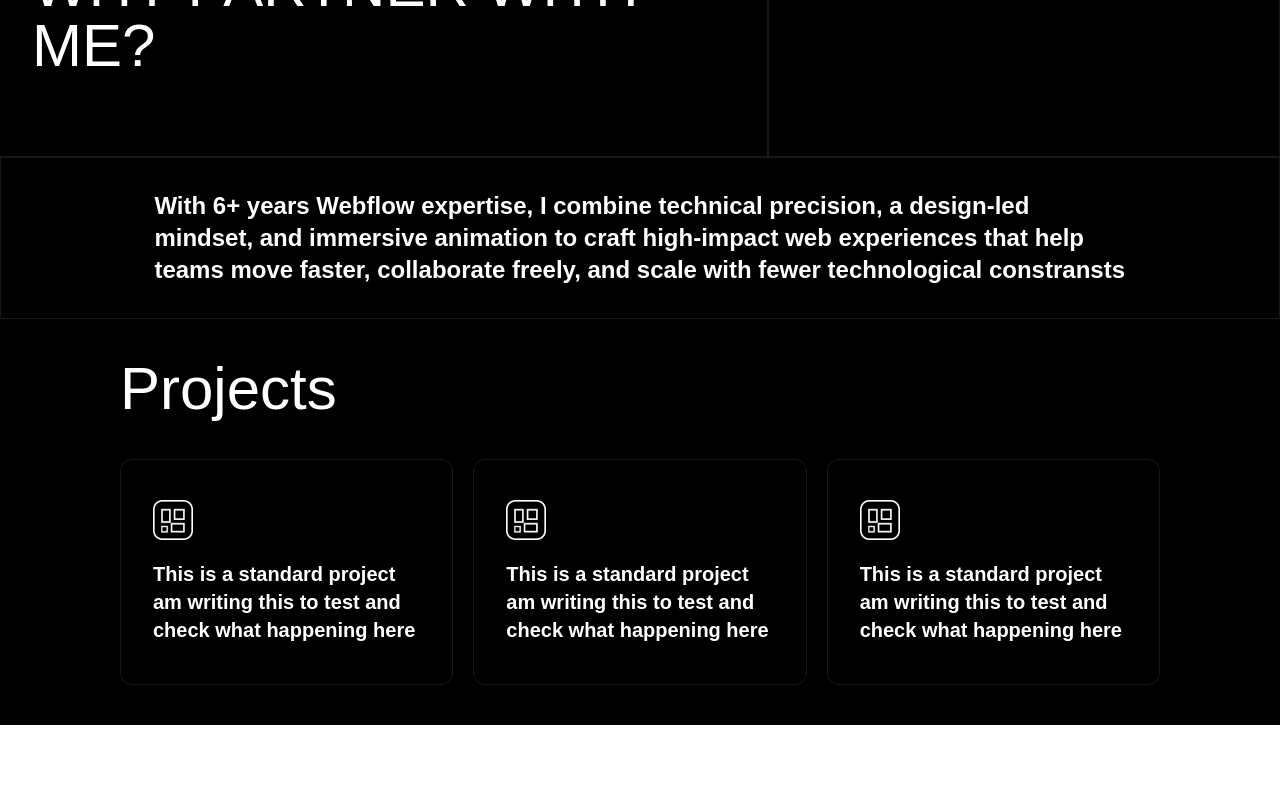
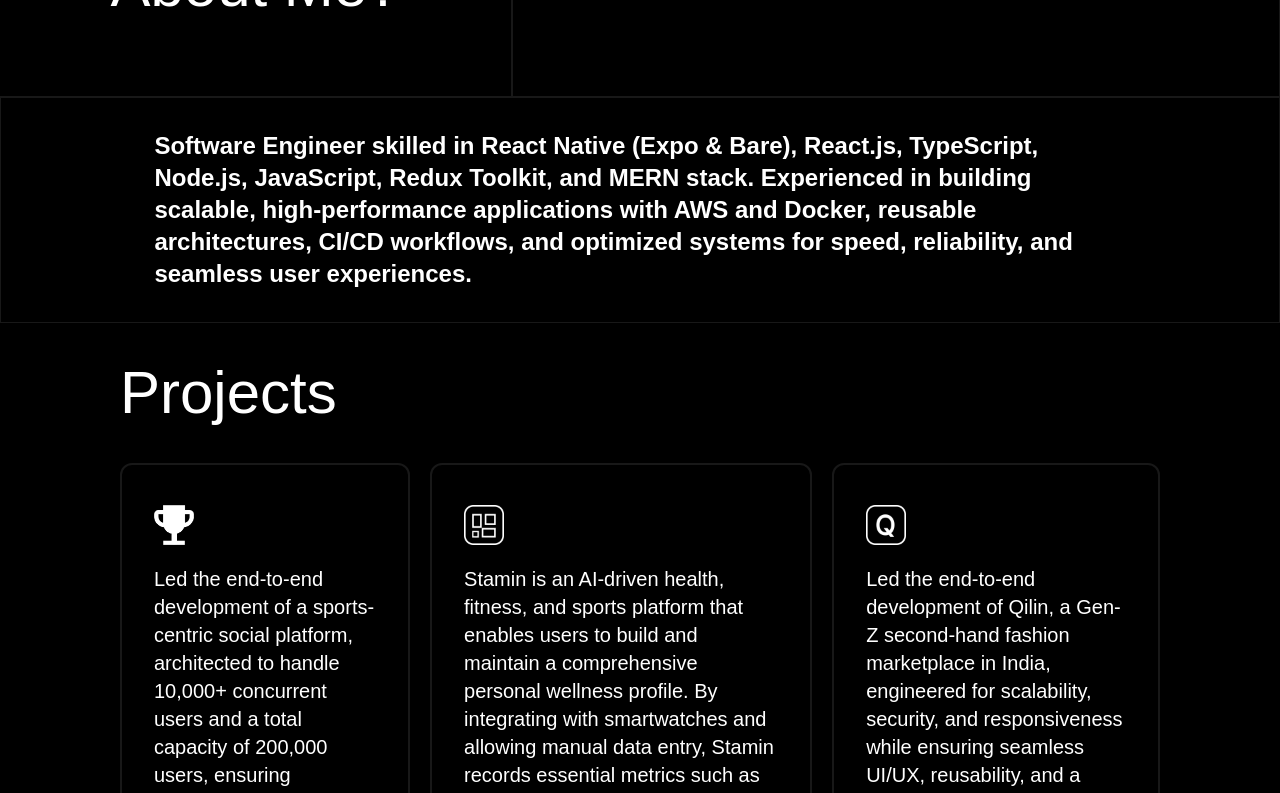
Before and after one commit to Masterravi2000/web-nextjs, a Next.js app: page / in a window 1280 px wide. Shown: the part 4020-4813 px from the top of the page. Before the commit the page ends 4745 px from the top, so only its background shows below. Built offline with nearby package versions, Linux system fonts and the light colour scheme.

Commit message:
Refactored

```diff
--- a/src/components/AboutSection.tsx
+++ b/src/components/AboutSection.tsx
@@ -3,18 +3,18 @@ import React from 'react'
 const AboutSection = () => {
   return (
     <div className='w-full bg-black pt-4'>
-      <div className='flex flex-row  w-full'>
-      <div className='w-[60%] flex justify-center p-8 py-20 border-[#181818] border-b-1 border-t-1 border-r-1'>
+      <div className='flex flex-row w-full'>
+      <div className='w-[40%] flex justify-center p-8 py-20 border-[#181818] border-b-1 border-t-1 border-r-1'>
         <a className='text-white text-6xl font-semi-bold'>
-          WHY PARTNER WITH ME?
+          About Me?
           </a>
       </div>
-      <div className='w-[40%] border-[#181818] border'/>
+      <div className='w-[60%] border-[#181818] border'/>
       </div>
       <div className='w-full border border-[#181818] justify-center flex p-8'>
         <div className='w-[80%]'>
         <a className='text-white text-2xl font-bold'>
-          With 6+ years Webflow expertise, I combine technical precision, a design-led mindset, and immersive animation to craft high-impact web experiences that help teams move faster, collaborate freely, and scale with fewer technological constransts
+          Software Engineer skilled in React Native (Expo & Bare), React.js, TypeScript, Node.js, JavaScript, Redux Toolkit, and MERN stack. Experienced in building scalable, high-performance applications with AWS and Docker, reusable architectures, CI/CD workflows, and optimized systems for speed, reliability, and seamless user experiences.
           </a>
           </div>
       </div>
--- a/src/components/Cards/ProjectCards.tsx
+++ b/src/components/Cards/ProjectCards.tsx
@@ -1,20 +1,24 @@
-// Box.jsx
 import Image from "next/image";
 
-export default function ProjectCard({ text }) {
+interface ProjectCardProps {
+  text: string;
+  image: string;
+}
+
+export default function ProjectCard({ text, image }: ProjectCardProps) {
   return (
-    <div className="border border-[#181818] rounded-xl py-10 px-8">
+    <div className="border-2 border-[#181818] rounded-xl py-10 px-8">
       <div className="flex flex-col gap-5">
         <div className="w-10 h-10">
           <Image
-            src="/StaminLogo.png"
-            alt="Profile"
-            width={20}
-            height={20}
+            src={image}
+            alt="Project Image"
+            width={40}
+            height={40}
             className="w-full h-auto object-cover"
           />
         </div>
-        <a className="text-white font-semibold text-xl">{text}</a>
+        <a className="text-white font-semi-bold text-xl">{text}</a>
       </div>
     </div>
   );
--- a/src/components/ProjectSection.tsx
+++ b/src/components/ProjectSection.tsx
@@ -5,9 +5,24 @@ import ProjectCard from './Cards/ProjectCards';
 const ProjectSection = () => {
 
     const items = [
-        "This is a standard project am writing this to test and check what happening here",
-        "This is a standard project am writing this to test and check what happening here",
-        "This is a standard project am writing this to test and check what happening here",
+        "Led the end-to-end development of a sports-centric social platform, architected to handle 10,000+ concurrent users and a total capacity of 200,000 users, ensuring scalability, high availability, and fault tolerance.",
+        "Stamin is an AI-driven health, fitness, and sports platform that enables users to build and maintain a comprehensive personal wellness profile. By integrating with smartwatches and allowing manual data entry, Stamin records essential metrics such as time, distance, heart rate, and medical reports.",
+        "Led the end-to-end development of Qilin, a Gen-Z second-hand fashion marketplace in India, engineered for scalability, security, and responsiveness while ensuring seamless UI/UX, reusability, and a sustainable user-centric shopping experience.",
+    ];
+
+    const project = [
+        {
+            text: "This is the first project, testing dynamic images.",
+            image: "/StrengthLogo.png",
+        },
+        {
+            text: "This is the second project, showing a different logo.",
+            image: "/StaminLogo.png",
+        },
+        {
+            text: "This is the third project, with yet another image.",
+            image: "/QilinLogo.png",
+        },
     ];
 
     return (
@@ -15,7 +30,7 @@ const ProjectSection = () => {
             <a className='text-6xl font-semi-bold text-white p-10'>Projects</a>
             <div className='flex flex-col md:flex-row w-full gap-5 sm:px-10 pt-10'>
                 {items.map((text, index) => (
-                    <ProjectCard key={index} text={text} />
+                    <ProjectCard key={index} text={text} image={project[index].image} />
                 ))}
             </div>
         </div>
```
